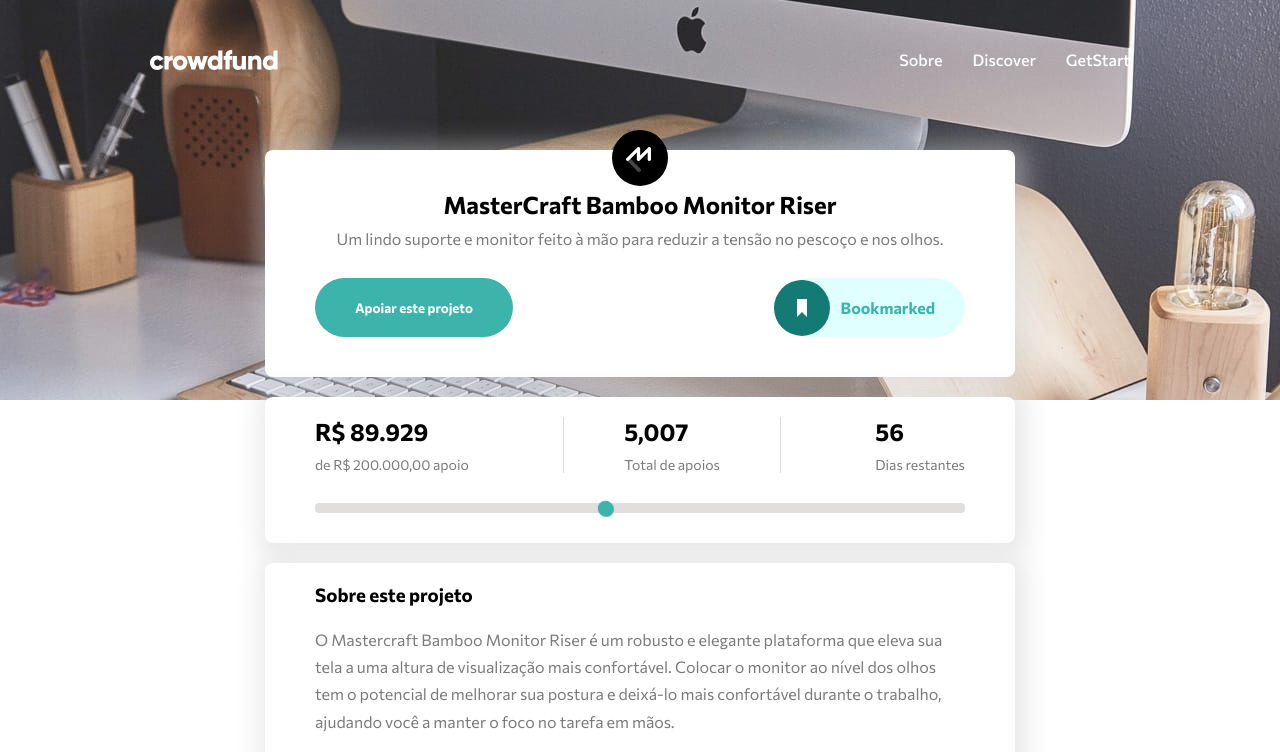
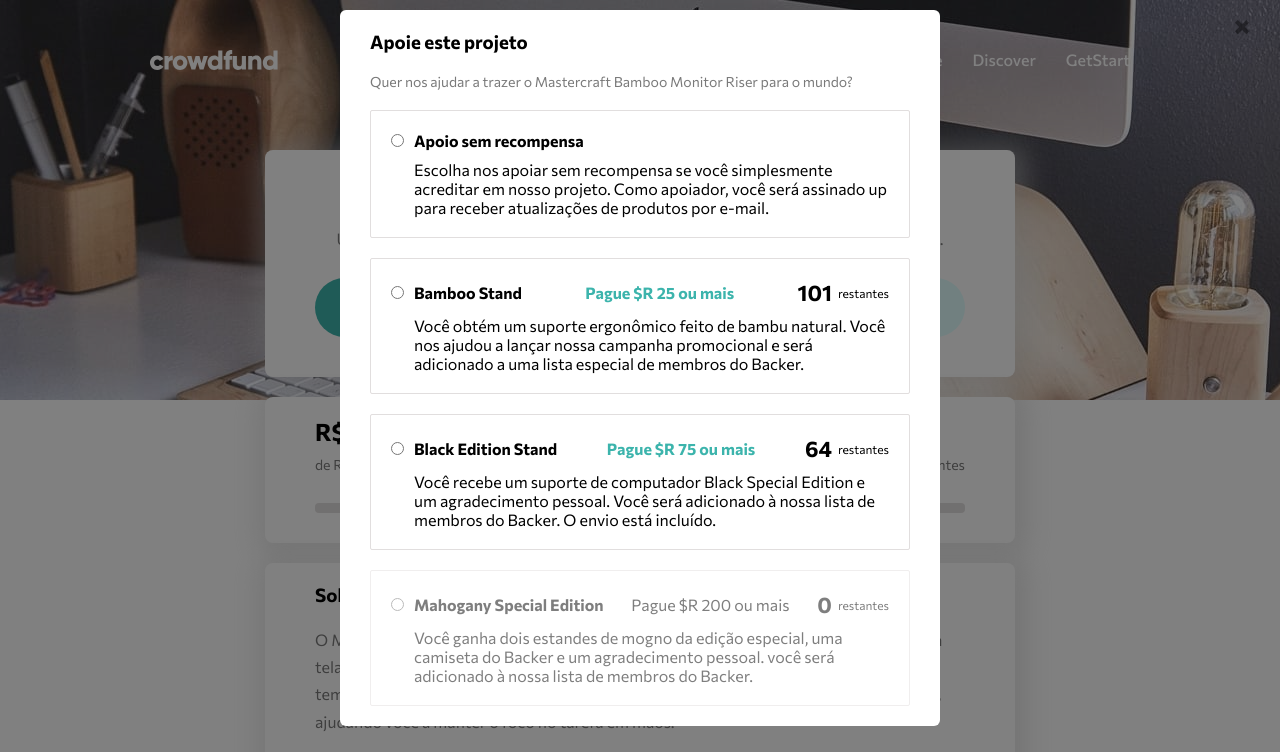
Before and after one commit to TayAmorim/Crowdfunding-product-page, a plain HTML site: page index.html in a window 1280 px wide. Shown: the top 752 px of the page. Drawn offline with Linux system fonts and the light colour scheme.

```diff
--- a/index.html
+++ b/index.html
@@ -146,7 +146,7 @@
         </div>
       </section>
     </main>
-    <section class="wrapper-modal" hidden>
+    <section class="wrapper-modal">
       <div class="modal">
         <img src="./images/icon-close-modal.svg" alt="icon-close-modal" />
         <div class="modal-header">
```
